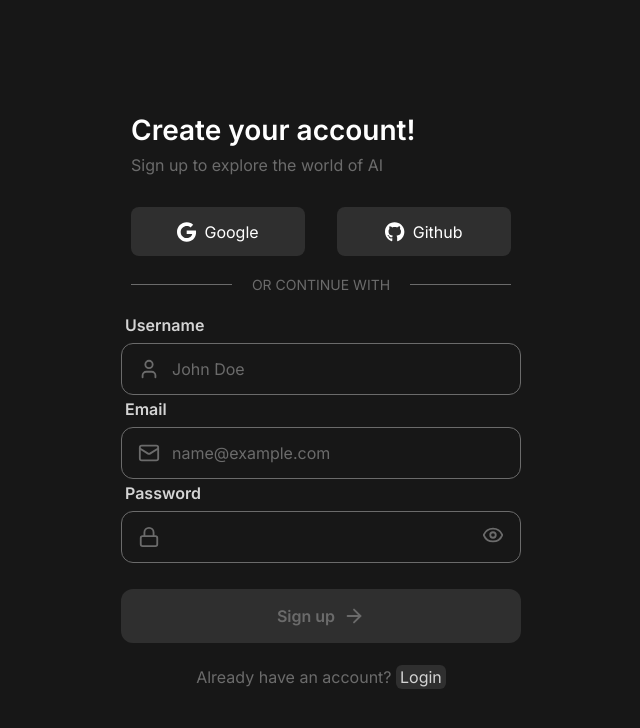
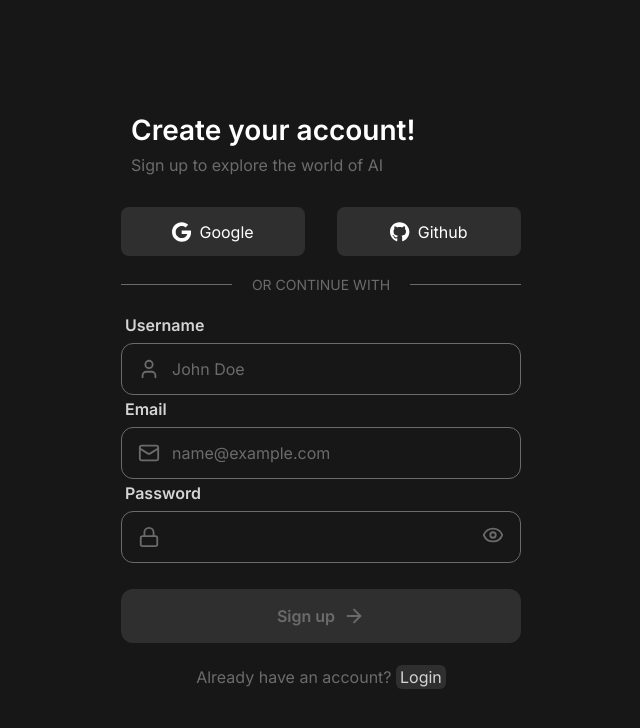
Before and after one commit to Jayanth1312/chatBot, a React (Create React App) app in the folder ui/: page /signup in a window 1280 px wide. Shown: the top 728 px of the page, without its empty margins (319-959 px from the left). Built offline with nearby package versions, Linux system fonts and the light colour scheme; no server answers; a web font is replaced by a local one.

Commit message:
litexl test

```diff
--- a/ui/src/components/Login.jsx
+++ b/ui/src/components/Login.jsx
@@ -125,7 +125,7 @@ export default function Login() {
         </div>
         <div
           style={{
-            width: "95%",
+            width: "100%",
             display: "flex",
             alignItems: "center",
             gap: "10px",
--- a/ui/src/components/Signup.jsx
+++ b/ui/src/components/Signup.jsx
@@ -145,7 +145,7 @@ export default function Signup() {
         </div>
         <div
           style={{
-            width: "95%",
+            width: "100%",
             display: "flex",
             alignItems: "center",
             gap: "10px",
--- a/ui/src/styles/auth.css
+++ b/ui/src/styles/auth.css
@@ -24,7 +24,7 @@ form {
 
   .social-login {
     display: flex;
-    width: 95%;
+    width: 100%;
     gap: 32px;
     justify-content: center;
     align-items: center;
```
